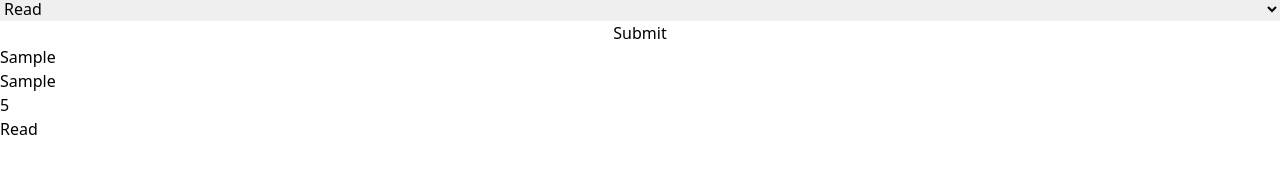
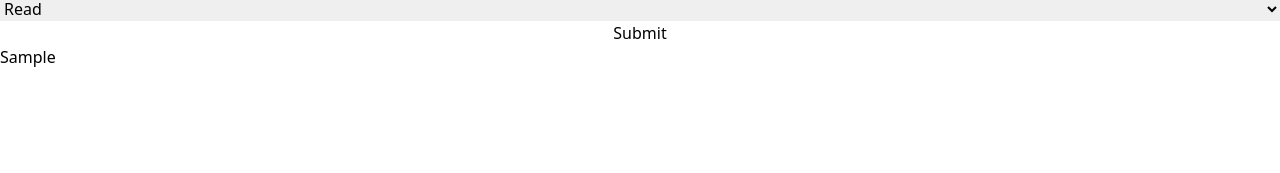
Before and after one commit to gurbuzertunga/js_library, a plain HTML site: page index.html in a window 1280 px wide. Both pictures are taken after typing "Sample", "Sample", "5" into the empty fields and a click on the button "Submit". Shown: the part 177-350 px from the top of the page. Drawn offline with nearby package versions, Linux system fonts and the light colour scheme.

```diff
--- a/assets/main.js
+++ b/assets/main.js
@@ -7,12 +7,9 @@
 let dropdownValue = dropdown.options[dropdown.selectedIndex];
 let buttonValue = document.getElementById("submit");
 const formValue = document.getElementById("form");
+
 formValue.addEventListener("submit", stopRefresh);
 buttonValue.addEventListener("click", addBook);
-let p1 = document.createElement("p");
-let p2 = document.createElement("p");
-let p3 = document.createElement("p");
-let p4 = document.createElement("p");
 
 function stopRefresh(e) {
   e.preventDefault();
@@ -47,14 +44,20 @@
   myLibrary.push(newBook);
   // console.log(myLibrary);
   for (let i = 0; i < myLibrary.length; i++) {
-    p1.innerHTML = myLibrary[i].title;
-    p2.innerHTML = myLibrary[i].author;
-    p3.innerHTML = myLibrary[i].pages;
-    p4.innerHTML = myLibrary[i].read;
-
-    bookWrapper.appendChild(p1);
-    bookWrapper.appendChild(p2);
-    bookWrapper.appendChild(p3);
-    bookWrapper.appendChild(p4);
+    displayBooks(myLibrary[i]);
   }
 }
+
+function displayBooks(book) {
+  bookWrapper.setAttribute('id', myLibrary.indexOf(book))
+  bookWrapper.textContent = book.title
+  // let p1 = document.createElement("p");
+  // let p2 = document.createElement("p");
+  // let p3 = document.createElement("p");
+  // let p4 = document.createElement("p");
+  // p1.textContent = book.title;
+  // bookWrapper.appendChild(p1);
+  // bookWrapper.appendChild(p2);
+  // bookWrapper.appendChild(p3);
+  // bookWrapper.appendChild(p4);
+}
--- a/index.html
+++ b/index.html
@@ -32,7 +32,7 @@
         <input type="text" id="title" name="title" class="border">
         <button type="submit" id="submit">Submit</button> -->
     </div>
-    <div class="book-wrapper" id="books"></div>
+    <p class="book-wrapper" id="books"></p>
     <script src="assets/main.js"></script>
   </body>
 </html>
```
